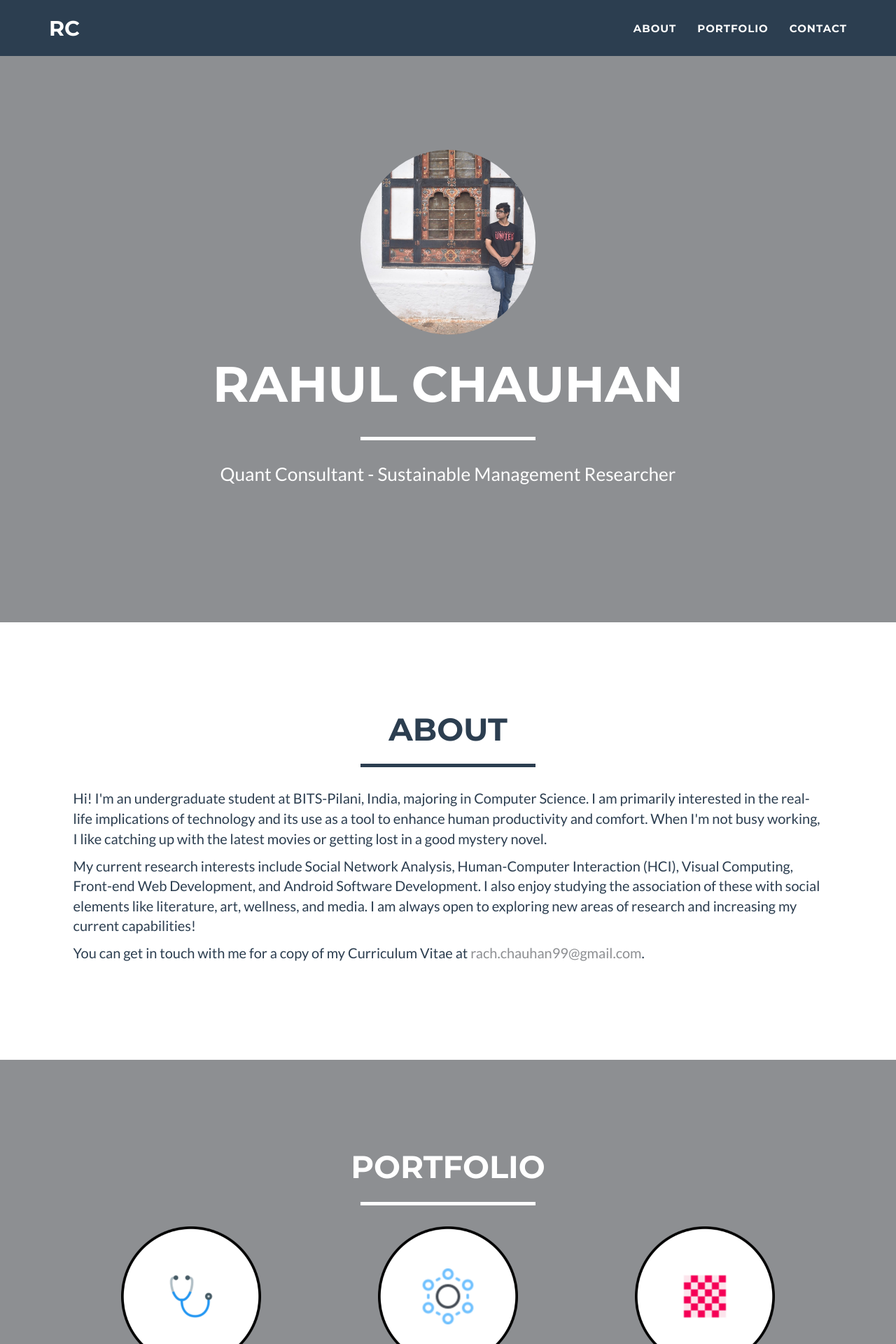
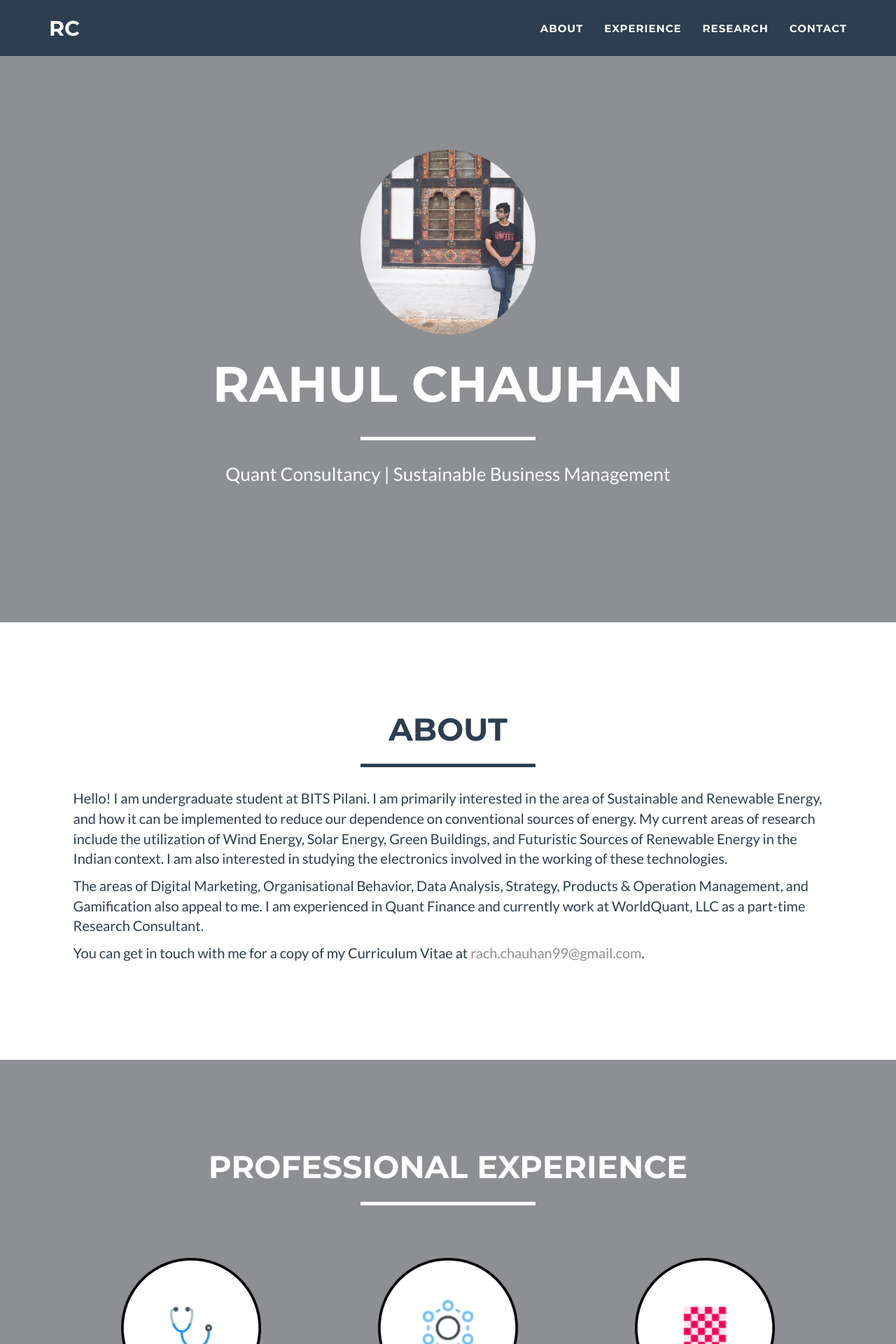
Before and after one commit to chauhansrahul/chauhansrahul.github.io, a Jekyll site: the page built from index.html, in a window 1280 px wide. Shown: the top 1920 px of the page at 70% size. Built offline with Jekyll 4.4.1, drawn with Linux system fonts in a browser that asks for light colours; nearby versions of some CDN libraries; some of the changed text lies outside the part shown.

Commit message:
Layout Updates

```diff
--- a/_config.yml
+++ b/_config.yml
@@ -4,7 +4,7 @@ email: rach.chauhan99@gmail.com
 url: https://rahulchauhan.github.io
 description: "Personal Website"
 keywords: "your keywords, separated by commas"
-skills: "Quant Consultant - Sustainable Management Researcher"
+skills: "Quant Consultancy | Sustainable Business Management"
 meta_author: LastName FirstName
 
 # Google webmaster tools
--- a/_includes/about.html
+++ b/_includes/about.html
@@ -9,8 +9,8 @@
  		</div>
  		<div class="row">
  			<div class="col-lg-12">
-                 <p>Hi! I'm an undergraduate student at BITS-Pilani, India, majoring in Computer Science. I am primarily interested in the real-life implications of technology and its use as a tool to enhance human productivity and comfort. When I'm not busy working, I like catching up with the latest movies or getting lost in a good mystery novel.</p>
-                  <p>My current research interests include Social Network Analysis, Human-Computer Interaction (HCI), Visual Computing, Front-end Web Development, and Android Software Development. I also enjoy studying the association of these with social elements like literature, art, wellness, and media. I am always open to exploring new areas of research and increasing my current capabilities!</p>
+ 				<p>Hello! I am undergraduate student at BITS Pilani. I am primarily interested in the area of Sustainable and Renewable Energy, and how it can be implemented to reduce our dependence on conventional sources of energy. My current areas of research include the utilization of Wind Energy, Solar Energy, Green Buildings, and Futuristic Sources of Renewable Energy in the Indian context. I am also interested in studying the electronics involved in the working of these technologies.</p>
+ 				<p>The areas of Digital Marketing, Organisational Behavior, Data Analysis, Strategy, Products & Operation Management, and Gamification also appeal to me. I am experienced in Quant Finance and currently work at WorldQuant, LLC as a part-time Research Consultant.</p>
  				<p>You can get in touch with me for a copy of my Curriculum Vitae at <a href="mailto:rach.chauhan99@gmail.com">rach.chauhan99@gmail.com</a>.</p>
  			</div>
  		</div>
--- a/_includes/footer.html
+++ b/_includes/footer.html
@@ -4,16 +4,7 @@
             <div class="container">
                 <div class="row">
                     <div class="col-lg-12 text-center">
-                        <p>Clones are people two.</p>
-                    </div>
-                </div>
-                <div class="row">
-                    <div class="col-lg-12 text-center">
-                        <i class="fa fa-heart" aria-hidden="true" style="color: white; padding-right:5px;"></i>
-                        <i class="fa fa-coffee" aria-hidden="true" style="color: white; padding-left:5px; padding-right:5px;"></i>
-                        <i class="fa fa-music" aria-hidden="true" style="color: white; padding-left:5px;"></i>
-                        <!--i class="fas fa-battery-full" aria-hidden="true" style="color: white; padding-left:5px; padding-right:5px;"></i-->
-
+                        <p>Thanks for stopping by.</p>
                     </div>
                 </div>
             </div>
--- a/_includes/nav.html
+++ b/_includes/nav.html
@@ -22,7 +22,10 @@
                         <a href="#about">About</a>
                     </li>
                     <li class="page-scroll">
-                        <a href="#portfolio">Portfolio</a>
+                        <a href="#experience">Experience</a>
+                    </li>
+                    <li class="page-scroll">
+                        <a href="#research">Research</a>
                     </li>
                     <li class="page-scroll">
                         <a href="#contact">Contact</a>
--- /dev/null
+++ b/_includes/professional_experience.html
@@ -0,0 +1,26 @@
+
+    <!-- Portfolio Grid Section -->
+    <section class="success" id="experience">
+        <div class="container">
+            <div class="row">
+                <div class="col-lg-12 text-center">
+                    <h2>Professional Experience</h2>
+                    <hr class="light">
+                </div>
+            </div>
+            <div class="row">
+                {% for post in site.posts %}
+                    <div class="col-sm-4 portfolio-item">
+                        <a href="#portfolioModal-{{ post.modal-id }}" class="portfolio-link" data-toggle="modal">
+                            <div class="caption">
+                                <div class="caption-content">
+                                    <i class="fa fa-search-plus fa-3x"></i>
+                                </div>
+                            </div>
+                            <img src="img/portfolio/{{ post.img }}" class="img-responsive" alt="{{ post.alt }}" style="display: block;margin-left: auto; margin-right: auto;width: 200px; height:200px;">
+                        </a>
+                    </div>
+                {% endfor %}
+            </div>
+        </div>
+    </section>
--- a/_includes/portfolio_grid.html
+++ b/_includes/research_projects.html
@@ -1,10 +1,10 @@
 
     <!-- Portfolio Grid Section -->
-    <section class="success" id="portfolio">
+    <section class="success" id="research">
         <div class="container">
             <div class="row">
                 <div class="col-lg-12 text-center">
-                    <h2>Portfolio</h2>
+                    <h2>Research Projects</h2>
                     <hr class="light">
                 </div>
             </div>
--- a/_layouts/default.html
+++ b/_layouts/default.html
@@ -12,7 +12,8 @@
         </div>
     <div class="hide2">
     {% include about.html %}
-    {% include portfolio_grid.html %}
+    {% include professional_experience.html %}
+    {% include research_projects.html %}
     {% include contact.html %}
     {% include footer.html %}
         </div>
```
Also changed, not shown: 2 other files. Lines whose indentation alone changed are shown as unchanged.
